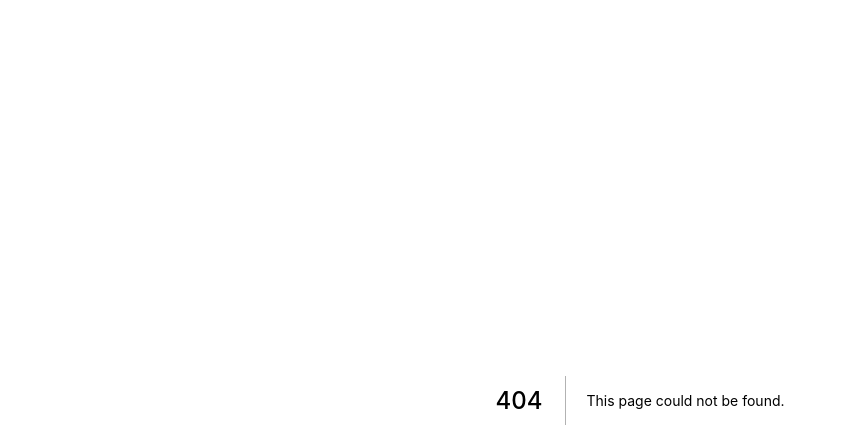
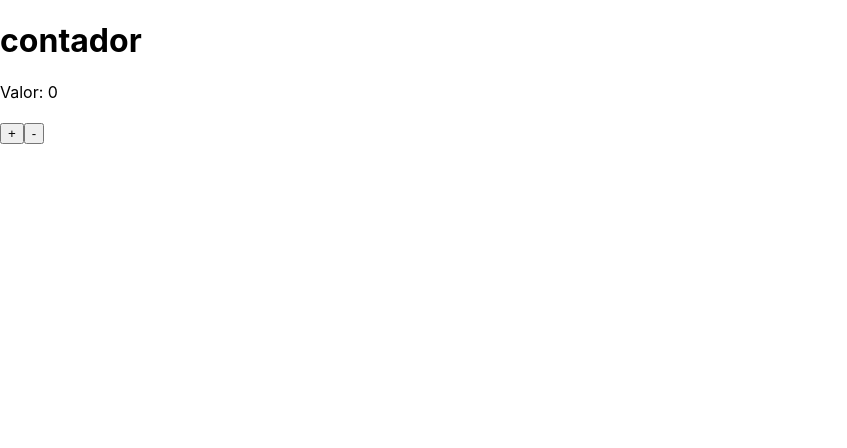
Before and after one commit to codingscode/Framework-Next, a Next.js app in the folder 001/exercicos-1/: page /estado/contador in a window 1280 px wide. Before the commit this address had no page. Shown: the top 448 px of the page, without its empty margins (0-847 px from the left). Built offline with nearby package versions, Linux system fonts and the light colour scheme.

Commit message:
parte 57

```diff
--- /dev/null
+++ b/001/exercicos-1/pages/estado/contador.jsx
@@ -0,0 +1,25 @@
+import { useState } from 'react'
+
+
+
+export default function contador() {
+   const [ numero, setNumero ] = useState(0)
+
+   function mais() {
+      setNumero(numero + 1)
+   }
+
+   function menos() {
+      setNumero(numero - 1)
+   }
+
+
+   return (
+      <div>
+         <h1>contador</h1>
+         <div>Valor: {numero}</div><br />
+         <button onClick={mais} >+</button>
+         <button onClick={menos} >-</button>
+      </div>
+   )
+}
```
Also changed, not shown: 1 other file (tests, documents, lock files or other folders).
